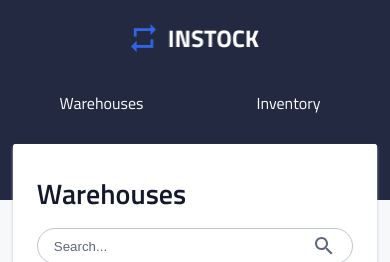
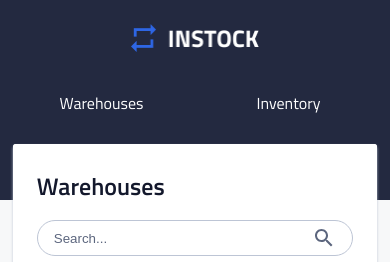
Before and after one commit to m-sekander/j22nk-instock-client, a React (Create React App) app: page /warehouses in a window 390 px wide. Shown: the top 262 px of the page. Built offline with nearby package versions, Linux system fonts and the light colour scheme; no server answers.

Commit message:
Fix page header alignment on mobile view

```diff
--- a/src/App.scss
+++ b/src/App.scss
@@ -16,7 +16,7 @@ body {
 }
 
 h1 {
-    font-size: 1.75rem;
+    font-size: 1.5rem;
     line-height: 2.25rem;
     font-weight: 600;
     @include tablet {
--- a/src/components/AddWarehouse/AddWarehouse.scss
+++ b/src/components/AddWarehouse/AddWarehouse.scss
@@ -14,10 +14,6 @@
             padding: 0.7rem 2rem 0;
             border-bottom: 1px solid $secondary-outline;
         }
-    }
-
-    &__title {
-        font-size: 1.5rem;
     }
 
     &__icon {
--- a/src/components/InventoryList/InventoryList.scss
+++ b/src/components/InventoryList/InventoryList.scss
@@ -28,7 +28,7 @@
     }
 
     &__title {
-        margin: 2rem 0 1rem 0;
+        margin: 1.5rem 0 1rem 0;
     }
 
     &__form {
--- a/src/components/WarehouseList/WarehouseList.scss
+++ b/src/components/WarehouseList/WarehouseList.scss
@@ -23,7 +23,7 @@
     }
 
     &__title {
-        margin: 2rem 0 1rem 0;
+        margin: 1.5rem 0 1rem 0;
     }
 
     &__form {
```
